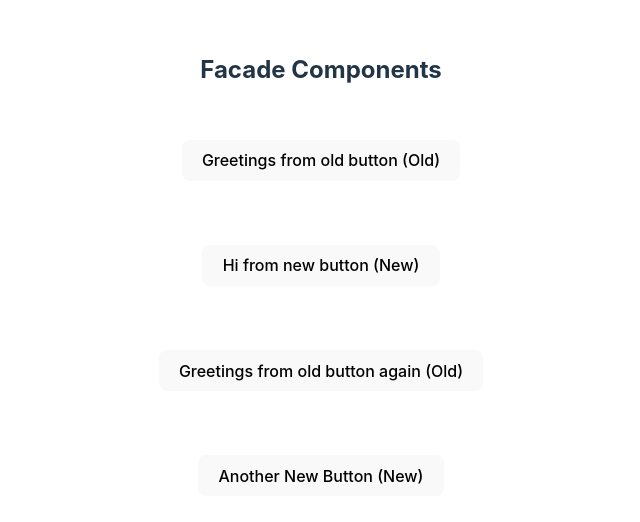
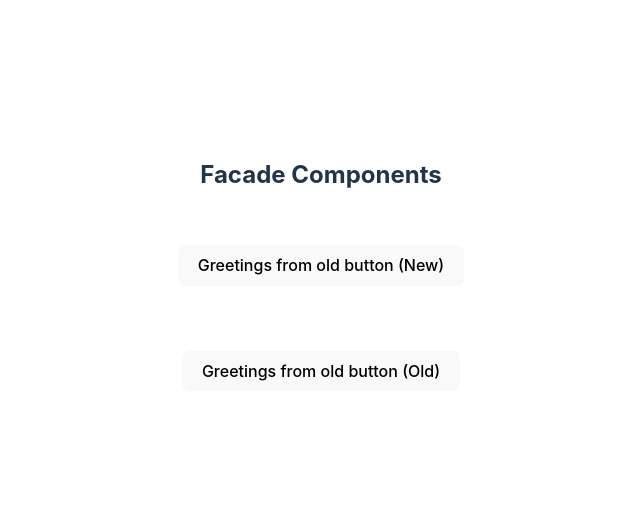
Before and after one commit to Drecula/facade-components, a React (Vite) app: page / in a window 1280 px wide. Shown: the part 120-642 px from the top of the page, without its empty margins (319-959 px from the left). Built offline with nearby package versions, Linux system fonts and the light colour scheme.

Commit message:
new readme

```diff
--- a/src/App.tsx
+++ b/src/App.tsx
@@ -7,27 +7,36 @@ function App() {
     <>
       <h2>Facade Components</h2>
       <div className="card">
-        {/* Old Button (default to old since it's outside of the context) */}
+        {/* New Button */}
+        <Button  isNew label='Greetings from old button' onClick={() => alert('Olde button clicked!')}/>
+      </div>
+      <div className="card">
+        {/* Old Button */}
         <Button  label='Greetings from old button' onClick={() => alert('Olde button clicked!')}/>
       </div>
-      <div className="card">
-        {/* New Button (wrapped in the VersionMapProvider to use the new version) */}
-        <VersionMapProvider newComponents={[ 'Button' ]}>
-          <Button  label='Hi from new button' onClick={() => alert('New button clicked!')}/>
-        </VersionMapProvider>
-      </div>
-      <div className="card">
-        {/* Old Button (VersionMapProvider only includes MyComponent, so Button remains old) */}
-        <VersionMapProvider newComponents={[ 'MyComponent' ]}>
-          <Button label='Greetings from old button again' onClick={() => alert('Olde button clicked again!')}/>
-        </VersionMapProvider>
-      </div>
-      <div className="card">
-        {/* Old Button (VersionMapProvider only includes MyComponent, so Button remains old) */}
-        <VersionMapProvider>
-          <Button label='Another New Button' onClick={() => alert('Another new button clicked')}/>
-        </VersionMapProvider>
-      </div>
+      {/* Examples using context */}
+      {/*<div className="card">*/}
+      {/*  /!* Old Button (default to old since it's outside of the context) *!/*/}
+      {/*  <Button label='Greetings from old button' onClick={() => alert('Olde button clicked!')}/>*/}
+      {/*</div>*/}
+      {/*<div className="card">*/}
+      {/*  /!* New Button (wrapped in the VersionMapProvider to use the new version) *!/*/}
+      {/*  <VersionMapProvider newComponents={[ 'Button' ]}>*/}
+      {/*    <Button  label='Hi from new button' onClick={() => alert('New button clicked!')}/>*/}
+      {/*  </VersionMapProvider>*/}
+      {/*</div>*/}
+      {/*<div className="card">*/}
+      {/*  /!* Old Button (VersionMapProvider only includes MyComponent, so Button remains old) *!/*/}
+      {/*  <VersionMapProvider newComponents={[ 'MyComponent' ]}>*/}
+      {/*    <Button label='Greetings from old button again' onClick={() => alert('Olde button clicked again!')}/>*/}
+      {/*  </VersionMapProvider>*/}
+      {/*</div>*/}
+      {/*<div className="card">*/}
+      {/*  /!* Old Button (VersionMapProvider only includes MyComponent, so Button remains old) *!/*/}
+      {/*  <VersionMapProvider>*/}
+      {/*    <Button label='Another New Button' onClick={() => alert('Another new button clicked')}/>*/}
+      {/*  </VersionMapProvider>*/}
+      {/*</div>*/}
     </>
   )
 }
--- a/src/HOC/withFacade.tsx
+++ b/src/HOC/withFacade.tsx
@@ -1,8 +1,6 @@
 import { HTMLAttributes, ComponentType } from 'react'
 import { useVersionMapContext } from '../VersionMap/VersionMapContext'
 import { ComponentNames } from '../VersionMap/NewComponentsList'
-
-// export type EnhancedNewProps<NewProps> = NewProps & { isNew: true }
 
 const withFacade = <
   OldProps extends HTMLAttributes<HTMLElement>,
--- a/src/VersionMap/VersionMapContext.tsx
+++ b/src/VersionMap/VersionMapContext.tsx
@@ -1,4 +1,4 @@
-import React, { createContext, useContext, ReactNode, useState } from 'react'
+import { FC, createContext, useContext, ReactNode, useState } from 'react'
 import { newComponentsMap, ComponentNames } from './NewComponentsList'
 
 type VersionMapContextType = {
@@ -7,7 +7,7 @@ type VersionMapContextType = {
 
 const VersionMapContext = createContext<VersionMapContextType | undefined>(undefined)
 
-export const VersionMapProvider: React.FC<{ children: ReactNode; newComponents?: ComponentNames[] }> = ({ children, newComponents }) => {
+export const VersionMapProvider: FC<{ children: ReactNode; newComponents?: ComponentNames[] }> = ({ children, newComponents }) => {
   const [versionMap] = useState<Record<ComponentNames, boolean>>(() => {
     if (!newComponents) {
       return { ...newComponentsMap }
--- a/src/VersionMap/hooks/useVersionMap.ts
+++ b/src/VersionMap/hooks/useVersionMap.ts
@@ -1,6 +1,5 @@
 import React from 'react'
 import { isNewVersion, ComponentName } from '../VersionMap'
-
 
 export const useVersionMap = <T, U>(
   componentName: ComponentName,
--- a/src/components/Latest/Button.tsx
+++ b/src/components/Latest/Button.tsx
@@ -1,15 +1,30 @@
-import { FC, ComponentProps } from 'react'
-import withFacade from '../../HOC/withFacade'
+// import withFacade from '../../HOC/withFacade'
+import { FC } from "react"
 import OldButton, { ButtonProps as OldButtonProps } from '../Legacy/Button.tsx'
 import NewButton, { ButtonProps as NewButtonProps } from '../Latest/Base/Button.tsx'
 
 // Button HOC, the button that users will consume. It works for making the right button (see App.tsx)
-// It has a bug, since isNew is runtime value, ts has to do props union vs assigning them explicitly
-// Props union screws up code complete since it can't tell which props for a button
-const Button = withFacade<OldButtonProps, NewButtonProps>(
-  'Button',
-  OldButton,
-  NewButton
-)
+
+// Combine props from both old and new buttons
+type PropsForOldButton = OldButtonProps & { isNew?: never } // isNew should never exist on OldButton
+type PropsForNewButton = NewButtonProps & { isNew: true }   // isNew is required for NewButton
+
+const Button: FC<PropsForOldButton | PropsForNewButton> = (props) => {
+  const { isNew, ...rest } = props
+  if (isNew) {
+    return <NewButton {...rest as NewButtonProps} />
+  }
+
+  // Here, props are guaranteed to be for OldButton without isNew
+  return <OldButton {...rest as OldButtonProps} />
+}
 
 export default Button
+
+// const Button = withFacade<OldButtonProps, NewButtonProps>(
+//   'Button',
+//   OldButton,
+//   NewButton
+// )
+
+// export default Button
```
Also changed, not shown: src/VersionMap/VersionMap.ts (+15 -15 lines), 2 other files (tests, documents, lock files or other folders).
